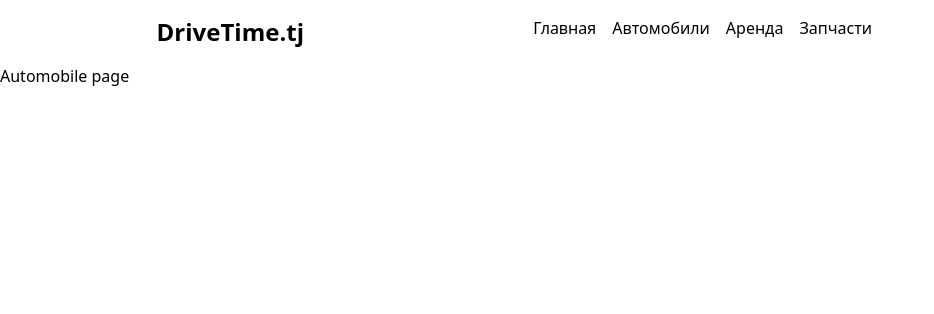
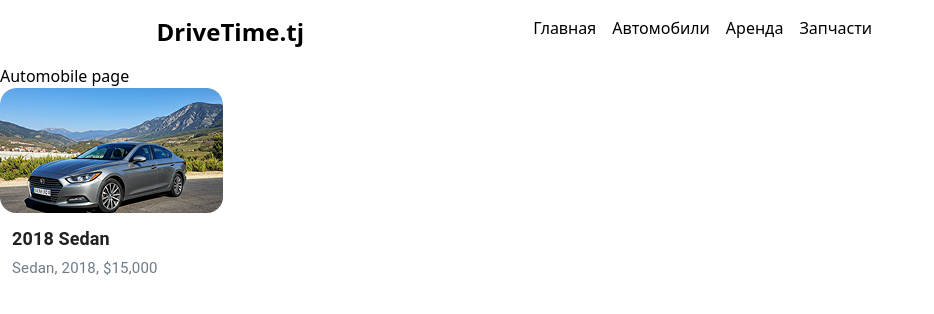
Before and after one commit to ParvizSodatov/drivetime.tj, a Next.js app: page /auto in a window 1280 px wide. Shown: the top 314 px of the page, without its empty margins (0-934 px from the left). Built offline with nearby package versions, Linux system fonts and the light colour scheme; some icons are missing.

Commit message:
created carCard

```diff
--- a/src/app/auto/page.tsx
+++ b/src/app/auto/page.tsx
@@ -1,7 +1,11 @@
+import CarCard from "@/components/carCard/carCard";
+
 export default function About() {
   return (
 	 <main className="about">
 		<h1 className="about-title">Automobile page</h1>
+		<CarCard/>
+
 	 </main>
   );
 }
--- /dev/null
+++ b/src/components/carCard/carCard.tsx
@@ -0,0 +1,70 @@
+'use client'
+
+import React from 'react';
+import { Card, CardMedia, CardContent, Typography, Grid } from '@mui/material';
+
+type Car = {
+  id: number;
+  year: number;
+  title: string;
+  description: string;
+  image: string;
+};
+
+const fakeCars: Car[] = [
+  {
+    id: 1,
+    year: 2018,
+    title: 'Sedan',
+    description: 'Sedan, 2018, $15,000',
+    image: '/car.png', // Помести car.png в /public
+  },
+];
+
+const CarCard = () => {
+  return (
+    <Grid container spacing={2}>
+      {fakeCars.map((car) => (
+        <Grid item xs={12} sm={6} md={4} key={car.id}>
+          <Card
+            elevation={0}
+            sx={{
+              borderRadius: 4,
+              boxShadow: 'none',
+              overflow: 'hidden',
+            }}
+          >
+            <CardMedia
+              component="img"
+              height="200"
+              image={car.image}
+              alt={car.title}
+              sx={{
+                objectFit: 'cover',
+                borderRadius: '16px',
+                width: '100%',
+              }}
+            />
+            <CardContent sx={{ px: 1.5, pt: 1.5, pb: 2 }}>
+              <Typography
+                variant="h6"
+                fontWeight={600}
+                sx={{ fontSize: '18px', mb: 0.5 }}
+              >
+                {car.year} {car.title}
+              </Typography>
+              <Typography
+                variant="body2"
+                sx={{ color: '#6e7c87', fontSize: '15px' }}
+              >
+                {car.description}
+              </Typography>
+            </CardContent>
+          </Card>
+        </Grid>
+      ))}
+    </Grid>
+  );
+};
+
+export default CarCard;
```
Also changed, not shown: public/car.png (added).
